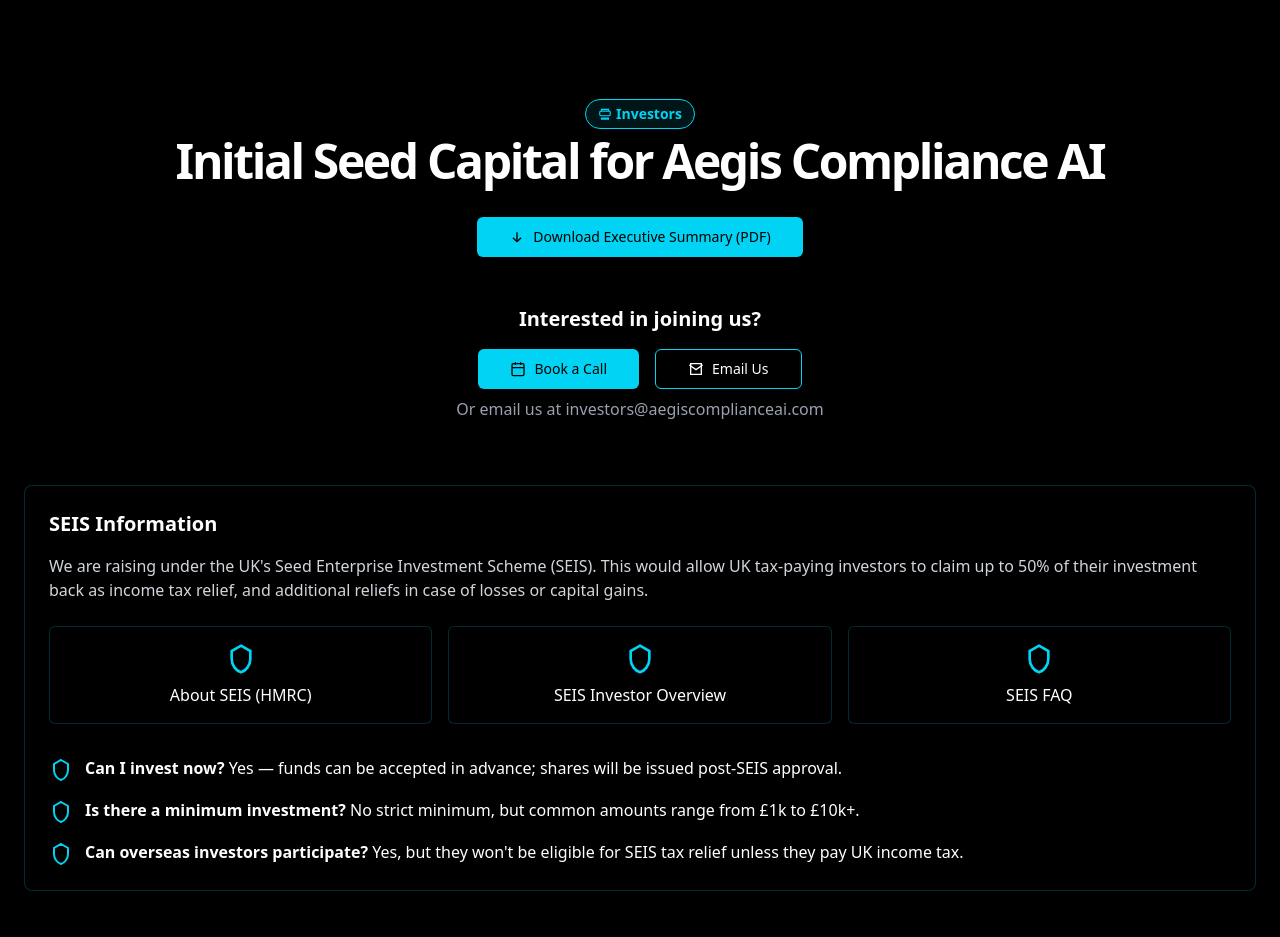
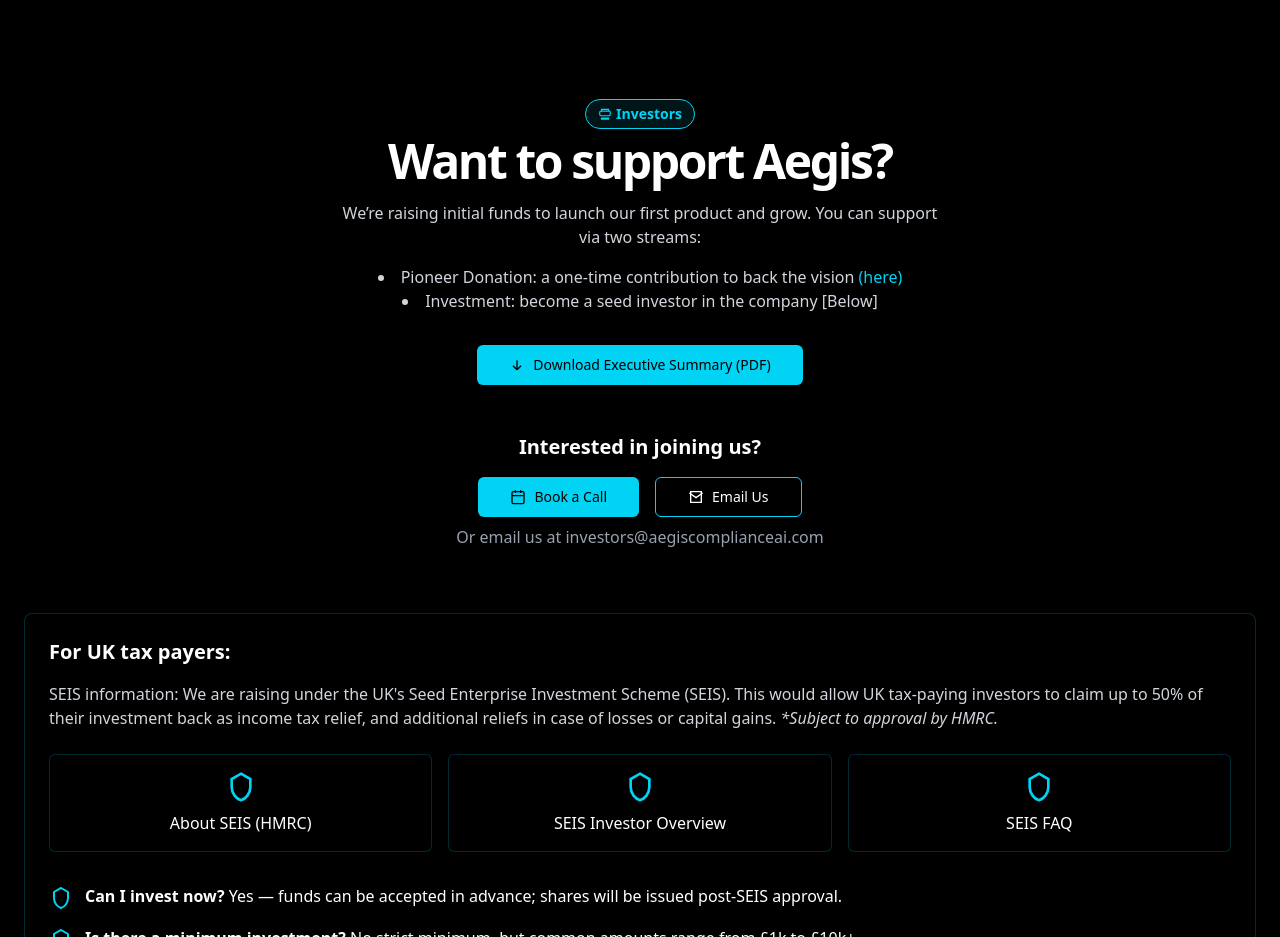
Before and after one commit to isaiasdearco/aegis, a website built with Vite: page index.html in a window 1280 px wide. Shown: the part 1940-2877 px from the top of the page. Built offline with nearby package versions, Linux system fonts and the light colour scheme.

Commit message:
fix tax info

```diff
--- a/index.html
+++ b/index.html
@@ -170,8 +170,20 @@
                 Investors
               </div>
               <h2 class="text-3xl font-bold tracking-tighter sm:text-5xl text-white">
-                Initial Seed Capital for Aegis Compliance AI
+                Want to support Aegis?
               </h2>
+
+              <div class="text-gray-300 text-center max-w-[600px] mt-4">
+                <p>
+                  We’re raising initial funds to launch our first product and grow. You can support via two streams:
+                <p>
+
+                <ul class="list-disc list-inside text-gray-300 mt-4">
+                  <li>Pioneer Donation: a one-time contribution to back the vision <a href="https://www.crowdfunder.co.uk/p/aegis-initial-funding" target="_blank" class="text-cyan-400">(here)</a></li>
+                  <li>Investment:  become a seed investor in the company [Below]
+                  </li>
+                </ul>
+              </div>
             </div>
           </div>
 
@@ -206,9 +218,9 @@
           </div>
 
           <div class="mt-16 bg-black/50 border border-cyan-400/20 rounded-lg p-6">
-            <h3 class="text-xl font-bold text-white mb-4">SEIS Information</h3>
+            <h3 class="text-xl font-bold text-white mb-4">For UK tax payers:</h3>
             <p class="text-gray-300 mb-6">
-              We are raising under the UK's Seed Enterprise Investment Scheme (SEIS). This would allow UK tax-paying investors to claim up to 50% of their investment back as income tax relief, and additional reliefs in case of losses or capital gains.
+              SEIS information: We are raising under the UK's Seed Enterprise Investment Scheme (SEIS). This would allow UK tax-paying investors to claim up to 50% of their investment back as income tax relief, and additional reliefs in case of losses or capital gains. <i>*Subject to approval by HMRC.</i>
             </p>
 
             <div class="grid gap-4 md:grid-cols-3">
```
